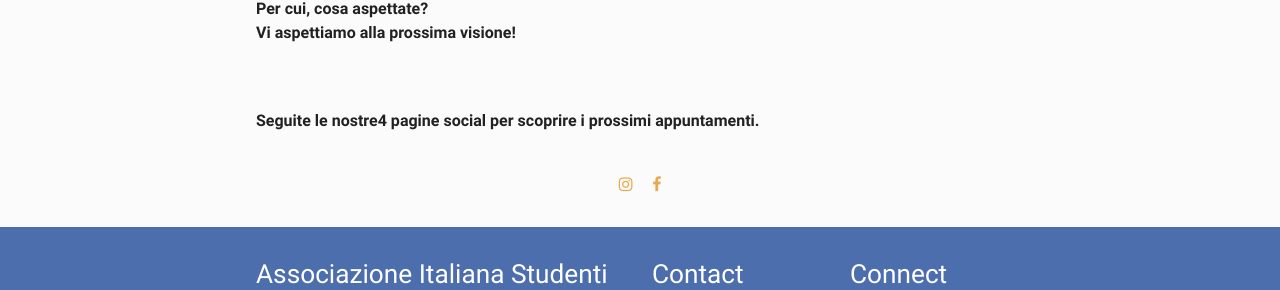
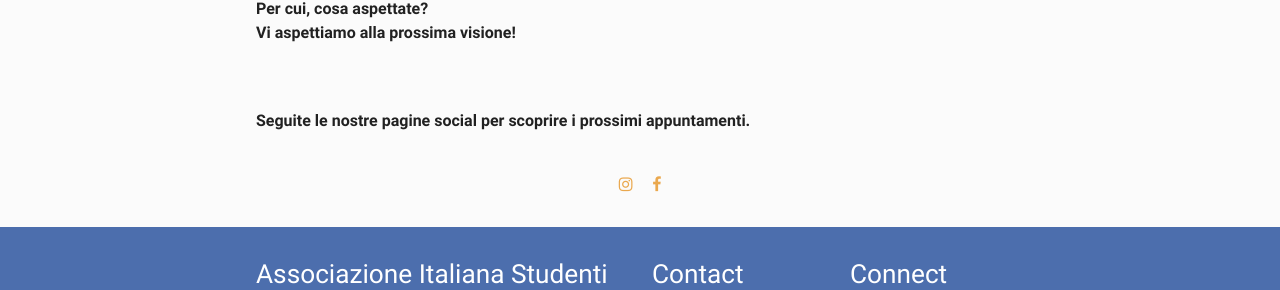
Before and after one commit to ai-sf/aisf_perugia, a Jekyll site: the page built from QFT.md, in a window 1280 px wide. Shown: the part 1178-1468 px from the top of the page. Built offline with Jekyll 4.4.1, drawn with Linux system fonts in a browser that asks for light colours; nearby versions of some CDN libraries.

Commit message:
Update QFT.md

```diff
--- a/QFT.md
+++ b/QFT.md
@@ -38,7 +38,7 @@ Le tematiche ad ora trattate sono state: la vita di un ricercatore al Cern con l
 Vi aspettiamo alla prossima visione!</b>
 
 <br><br>
-<b>Seguite le nostre4 pagine social per scoprire i prossimi appuntamenti.</b>
+<b>Seguite le nostre pagine social per scoprire i prossimi appuntamenti.</b>
 <br>
 <center>
 <br>
```
